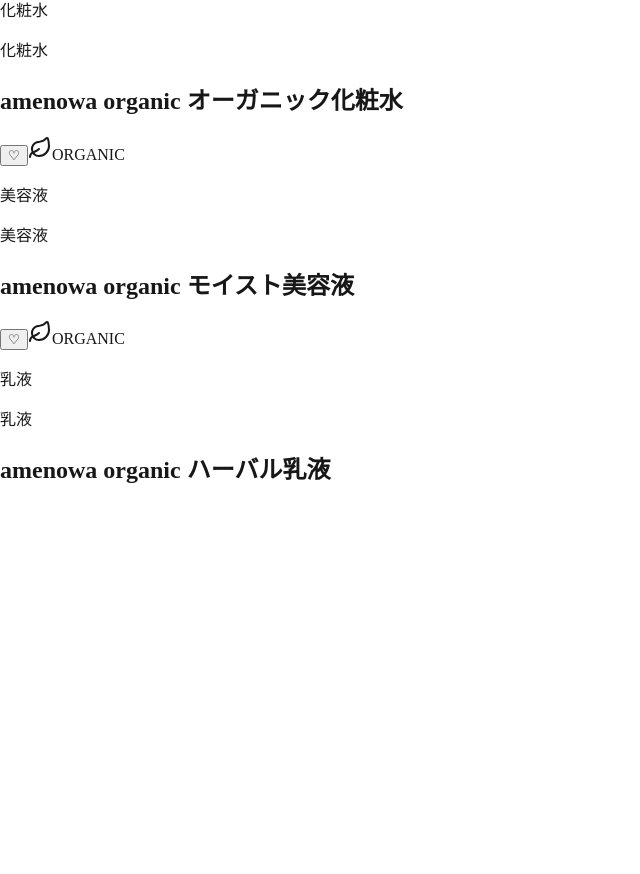
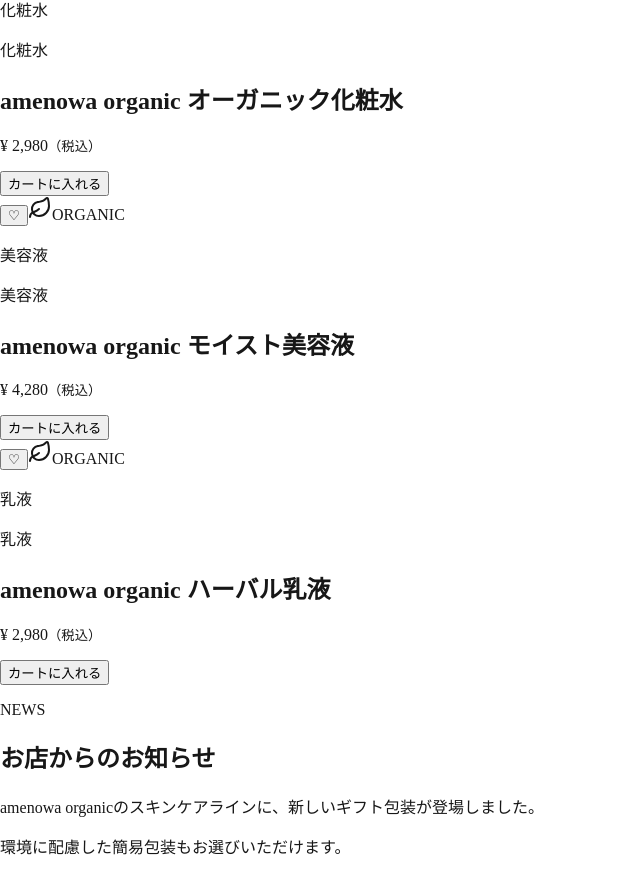
Before and after one commit to usamiyouhei/skincare-ec-site, a Next.js app: page / in a window 1280 px wide. Shown: the part 393-1267 px from the top of the page, without its empty margins (0-640 px from the left). Before the commit the page ends 898 px from the top, so only its background shows below. Built offline with nearby package versions, Linux system fonts and the light colour scheme.

Commit message:
update product

```diff
--- a/src/app/page.tsx
+++ b/src/app/page.tsx
@@ -82,9 +82,25 @@
 
                 <p className={styles.category}>{product.category}</p>
                 <h2>{product.name}</h2>
+                <p className={styles.price}>
+                  {product.price}
+                  <small>（税込）</small>
+                </p>
+                <button className={styles.addButton}>カートに入れる</button>
               </article>
             ))}
           </div>
+        </section>
+
+        <section className={styles.news}>
+          <p className={styles.englishTitle}>NEWS</p>
+          <h2 className={styles.newsTitle}>お店からのお知らせ</h2>
+
+          <p>
+            amenowa
+            organicのスキンケアラインに、新しいギフト包装が登場しました。
+          </p>
+          <p>環境に配慮した簡易包装もお選びいただけます。</p>
         </section>
       </main>
     </>
--- /dev/null
+++ b/src/types/product.ts
@@ -0,0 +1,6 @@
+export type Product = {
+  id: number;
+  slug: string;
+  category: string;
+  price: number;
+};
```
Also changed, not shown: src/data/product.ts (added).
